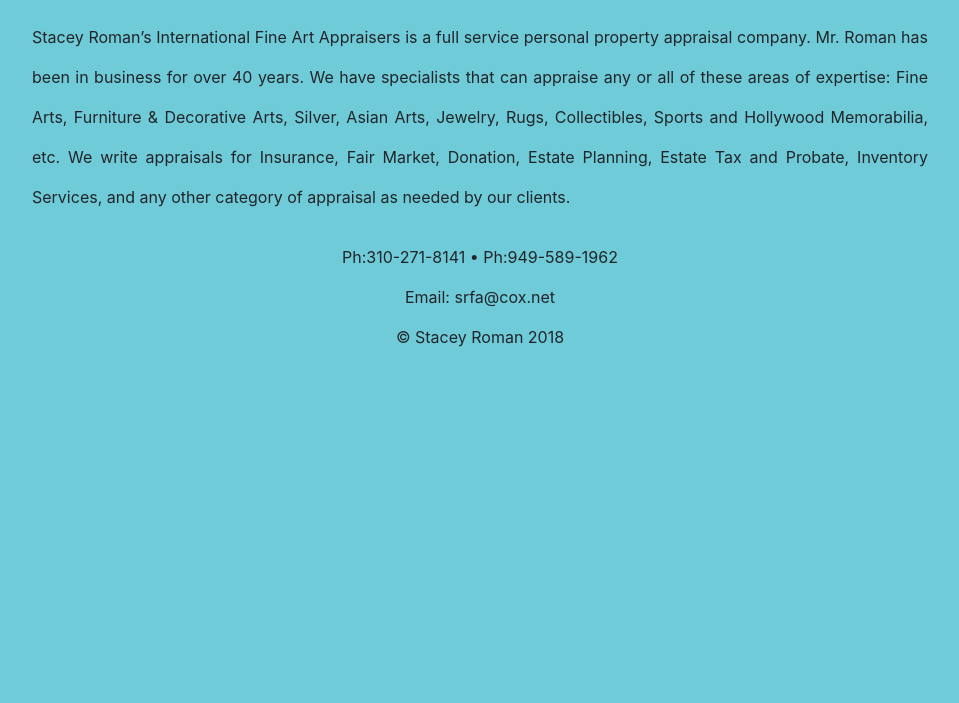
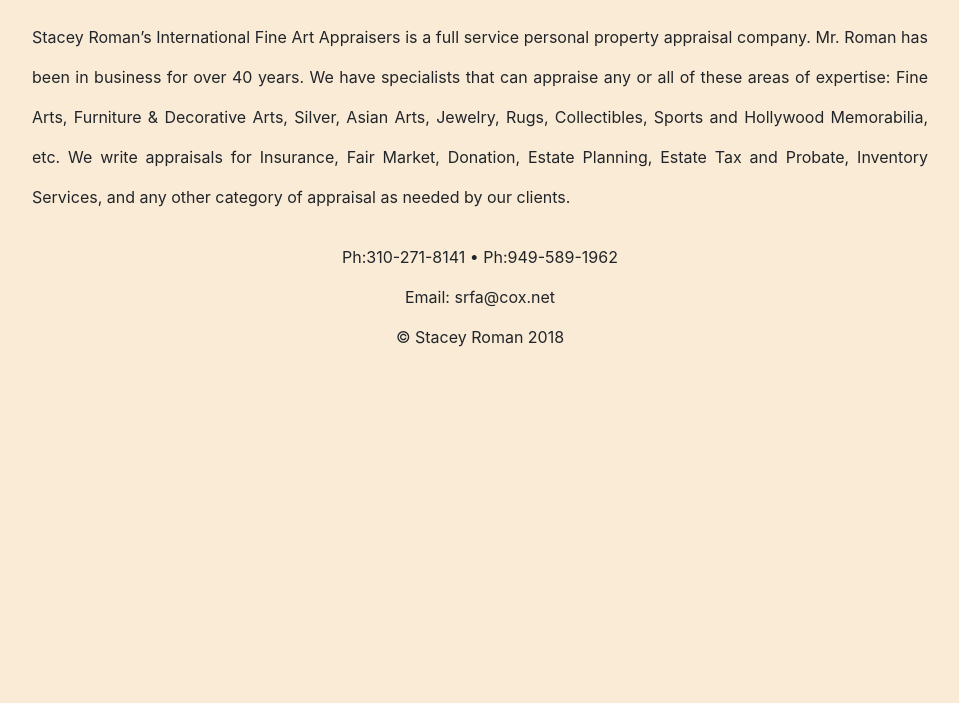
Before and after one commit to MMMamich/staceyRoman, a website: page Frontend/index.html in a window 1280 px wide. Shown: the part 97-800 px from the top of the page, without its empty margins (160-1119 px from the left). Drawn offline with nearby package versions, Linux system fonts and the light colour scheme.

Commit message:
change color

```diff
--- a/Frontend/style.css
+++ b/Frontend/style.css
@@ -1,5 +1,5 @@
 body{
-    background-color: #6fcbd8; /*#FAEBD7*/
+    background-color: #FAEBD7;
 }
 
 .paragraph{
```
